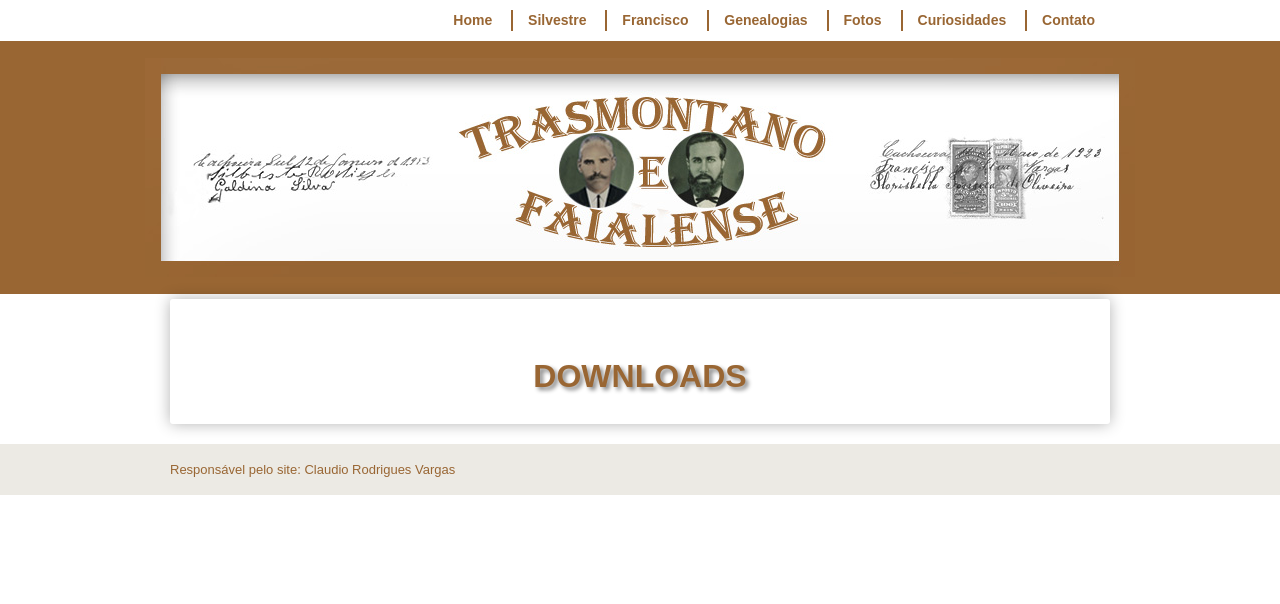
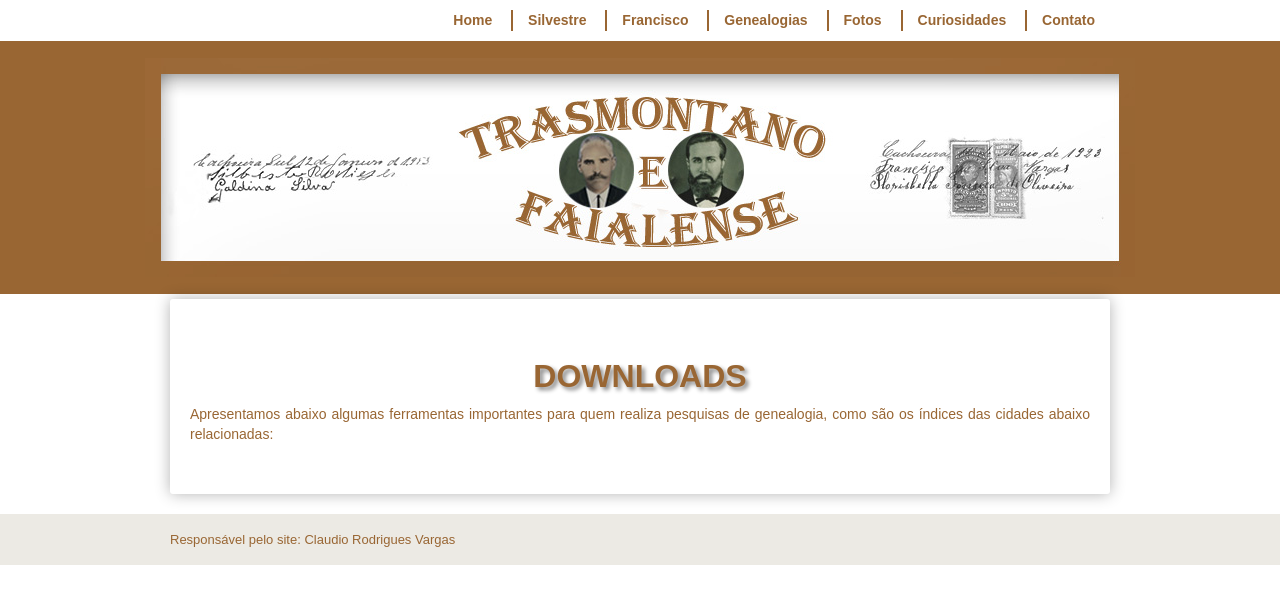
Before and after one commit to claudiovargas1955/claudiovargas1955.github.io, a Jekyll site: the page built from _pages/downloads.html, in a window 1280 px wide. Shown: the top 604 px of the page. Built offline with Jekyll 4.4.1, drawn with Linux system fonts in a browser that asks for light colours; some web fonts are replaced.

Commit message:
Update downloads.html

```diff
--- a/_pages/downloads.html
+++ b/_pages/downloads.html
@@ -12,5 +12,12 @@ title:  "DOWNLOADS"
      }
 
 
+</style>
+<h1>DOWNLOADS</h1>
 
-</style>
+<p>Apresentamos abaixo algumas ferramentas importantes para quem realiza pesquisas de genealogia, como são os índices das cidades abaixo
+relacionadas: <br><br>
+
+
+
+</p>
```
Also changed, not shown: other parts of _pages/downloads.html (+1 -1 lines).
